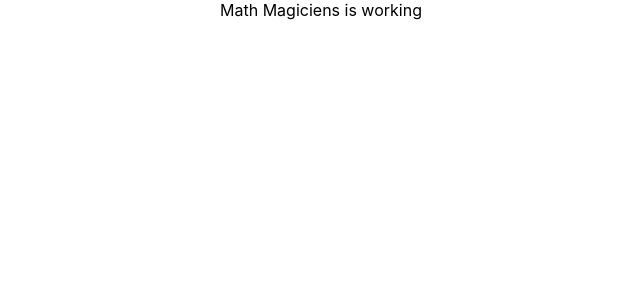
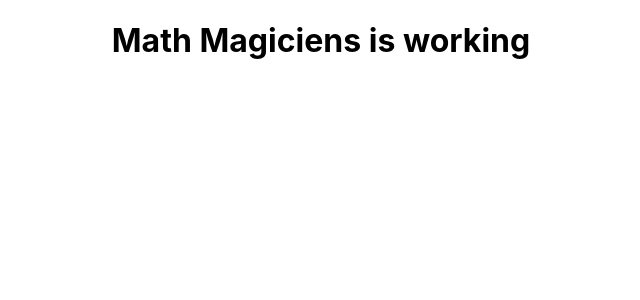
Before and after one commit to HADDADSOHAIB/math-magiciens, a React (Create React App) app: page / in a window 1280 px wide. Shown: the top 300 px of the page, without its empty margins (319-959 px from the left). Built offline with nearby package versions, Linux system fonts and the light colour scheme.

Commit message:
the app start with no issues

```diff
--- a/src/App.js
+++ b/src/App.js
@@ -1,8 +1,8 @@
-import React from "react";
-import "./App.css";
+import React from 'react';
+import './App.css';
 
 function App() {
-  return <div className="App">Math Magiciens is working</div>;
+  return <h1 className="App">Math Magiciens is working</h1>;
 }
 
 export default App;
```
